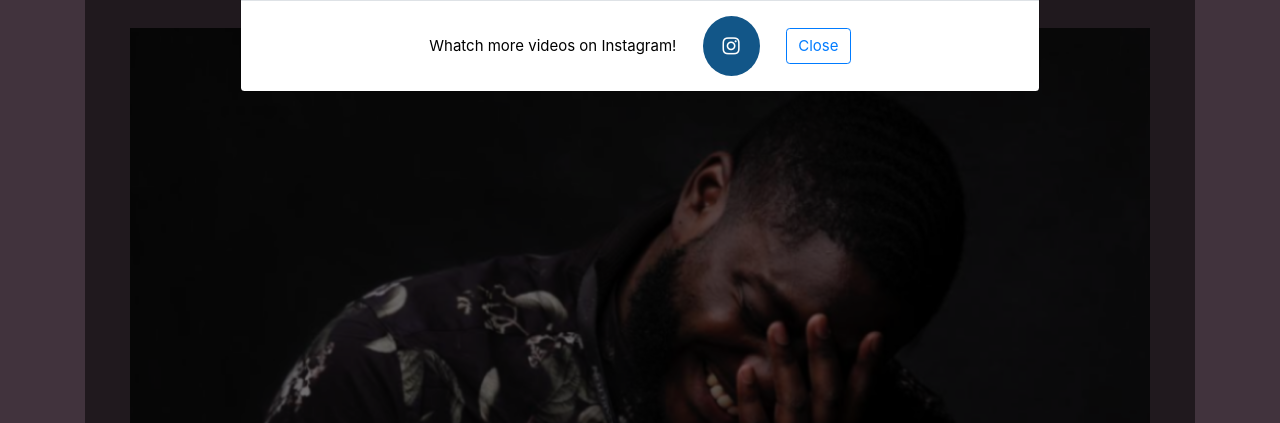
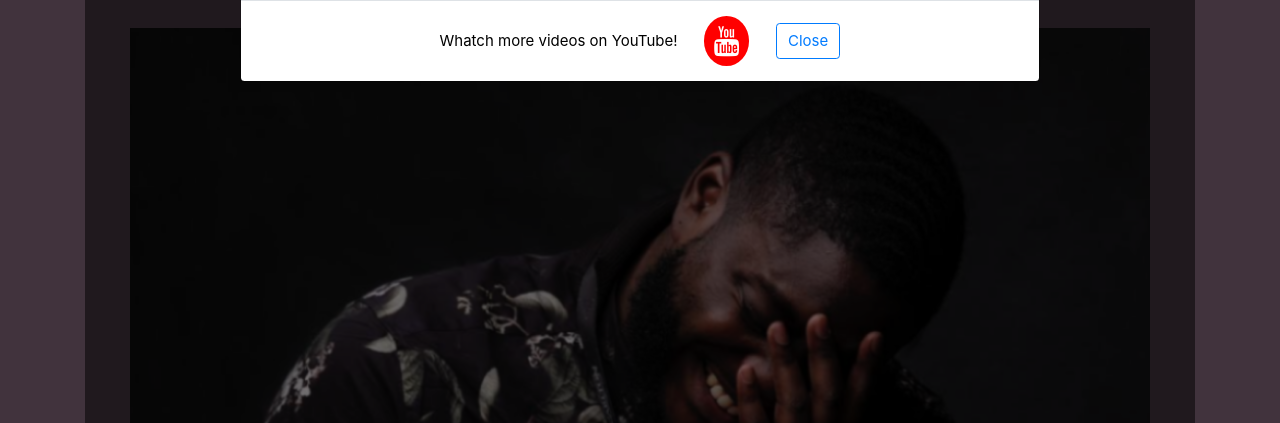
Before and after one commit to Brickfingers/2WDK, a PHP site: page /Gallery.php in a window 1280 px wide, after a click that opens the changed part. Shown: the part 476-899 px from the top of the page. Run offline with PHP 8.4, Linux system fonts and the light colour scheme.

```diff
--- a/src/Gallery.php
+++ b/src/Gallery.php
@@ -111,17 +110,17 @@ include_once "Header.php";
 										<div
 											class="embed-responsive embed-responsive-16by9 z-depth-1-half">
 											<iframe class="embed-responsive-item"
-												src="https://www.youtube.com/embed/2e5zITHhVds"
-												allowfullscreen></iframe>
+												src="https://www.youtube.com/embed/2e5zITHhVds"></iframe>
 										</div>
 
 									</div>
 
 									<!--Footer-->
 									<div class="modal-footer justify-content-center">
-										<span class="mr-4"> Whatch more videos on Instagram!</span> <a
-											href="https://www.instagram.com/saxnsip/?hl=en"
-											class="fa fa-instagram" style="padding: 20px;font-size: 20px;text-align: center;border-radius: 50%; background: #125688;"></a>
+										<span class="mr-4"> Whatch more videos on YouTube!</span> <a
+											href="https://www.YouTube.com/saxnsip/?hl=en"
+											class="fa fa-youtube"
+											style="padding: 10px; font-size: 30px; text-align: center; border-radius: 50%; background: red;"></a>
 										<button type="button"
 											class="btn btn-outline-primary btn-rounded btn-md ml-4"
 											data-dismiss="modal">Close</button>
@@ -157,17 +156,17 @@ include_once "Header.php";
 										<div
 											class="embed-responsive embed-responsive-16by9 z-depth-1-half">
 											<iframe class="embed-responsive-item"
-												src="https://www.youtube.com/embed/2p2hC--loq4?rel=0"
-												allowfullscreen></iframe>
+												src="https://www.youtube.com/embed/2p2hC--loq4?rel=0"></iframe>
 										</div>
 
 									</div>
 
 									<!--Footer-->
 									<div class="modal-footer justify-content-center">
-										<span class="mr-4">Whatch more videos on Instagram!</span> <a
-											href="https://www.instagram.com/saxnsip/?hl=en"
-											class="fa fa-instagram" style="padding: 20px;font-size: 20px;text-align: center;border-radius: 50%; background: #125688;"></a>
+										<span class="mr-4">Whatch more videos on YouTube!</span> <a
+											href="https://www.YouTube.com/saxnsip/?hl=en"
+											class="fa fa-youtube"
+											style="padding: 10px; font-size: 30px; text-align: center; border-radius: 50%; background: red;"></a>
 										<button type="button"
 											class="btn btn-outline-primary btn-rounded btn-md ml-4"
 											data-dismiss="modal">Close</button>
@@ -204,17 +203,17 @@ include_once "Header.php";
 										<div
 											class="embed-responsive embed-responsive-16by9 z-depth-1-half">
 											<iframe class="embed-responsive-item"
-												src="https://www.youtube.com/embed/jpv2tMJJuz0?rel=0"
-												allowfullscreen></iframe>
+												src="https://www.youtube.com/embed/jpv2tMJJuz0?rel=0"></iframe>
 										</div>
 
 									</div>
 
 									<!--Footer-->
 									<div class="modal-footer justify-content-center">
-										<span class="mr-4">Whatch more videos on Instagram!</span> <a
-											href="https://www.instagram.com/saxnsip/?hl=en"
-											class="fa fa-instagram" style="padding: 20px;font-size: 20px;text-align: center;border-radius: 50%; background: #125688;"></a>
+										<span class="mr-4">Whatch more videos on YouTube!</span> <a
+											href="https://www.YouTube.com/saxnsip/?hl=en"
+											class="fa fa-youtube"
+											style="padding: 10px; font-size: 30px; text-align: center; border-radius: 50%; background: red;"></a>
 										<button type="button"
 											class="btn btn-outline-primary btn-rounded btn-md ml-4"
 											data-dismiss="modal">Close</button>
@@ -262,6 +423,20 @@ include_once "Header.php";
 		  // do something...
 		  $('#modal4 iframe').attr("src", $("#modal4 iframe").attr("src"));
 		});
+
+		$('#modal2').on('hidden.bs.modal', function (e) {
+			  // do something...
+			  $('#modal2 iframe').attr("src", $("#modal2 iframe").attr("src"));
+			});
+		$('#modal3').on('hidden.bs.modal', function (e) {
+			  // do something...
+			  $('#modal3 iframe').attr("src", $("#modal3 iframe").attr("src"));
+			});
+
+		$('#modal5').on('hidden.bs.modal', function (e) {
+			  // do something...
+			  $('#modal5 iframe').attr("src", $("#modal5 iframe").attr("src"));
+			});
 	</script>
 
 
```
Also changed, not shown: other parts of src/Gallery.php (+168 -7 lines), src/photo/insta1.PNG (added), src/photo/insta2.PNG (added), src/photo/insta3.PNG (added).
